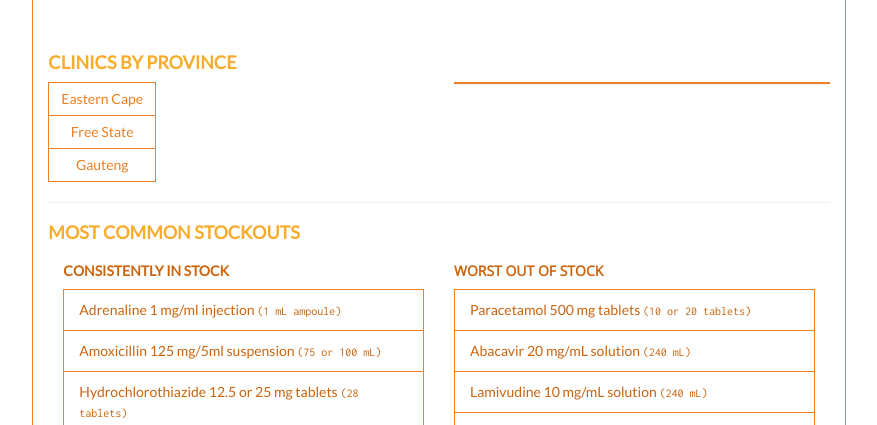
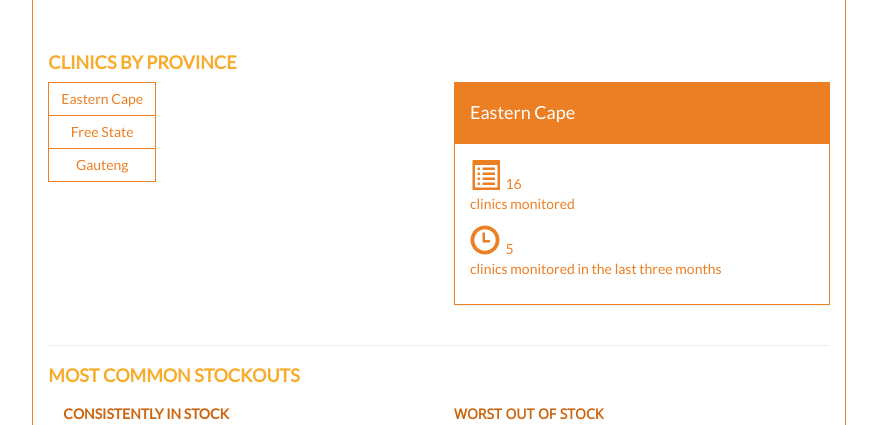
Before and after one commit to Code4SA/stockout, a plain HTML site: page index.html in a window 1280 px wide. Shown: the part 316-741 px from the top of the page, without its empty margins (201-1078 px from the left). Drawn offline with nearby package versions, Linux system fonts and the light colour scheme.

Commit message:
remove display none for EC for default display

```diff
--- a/index.html
+++ b/index.html
@@ -79,7 +79,7 @@
 
 		<div class="panel panel-default">
 
-		<div id="infoEC" style="display:none;"> <!-- start EC -->
+		<div id="infoEC" style=""> <!-- start EC -->
 				<div class="panel-heading">
 					<h4>Eastern Cape</h4>
 				</div>
```
